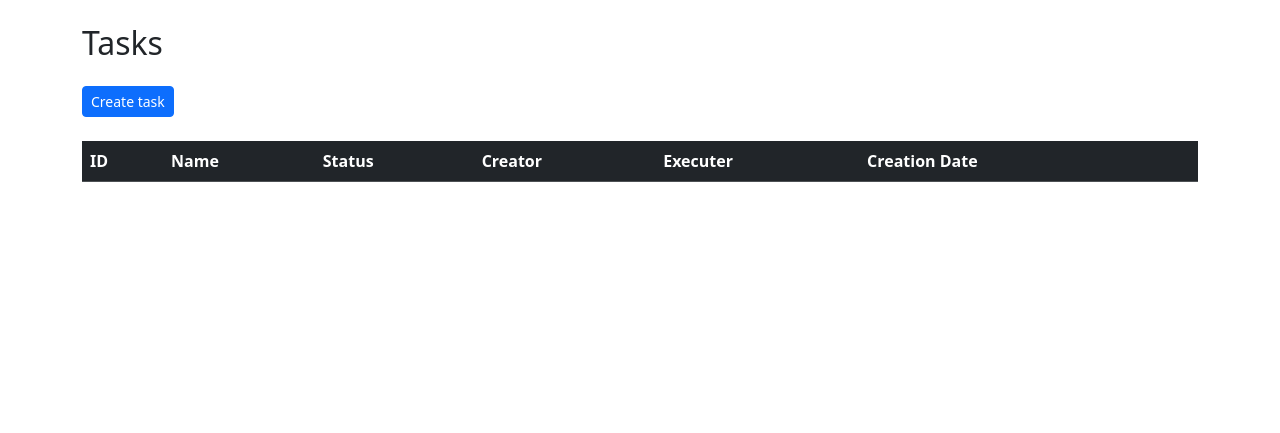
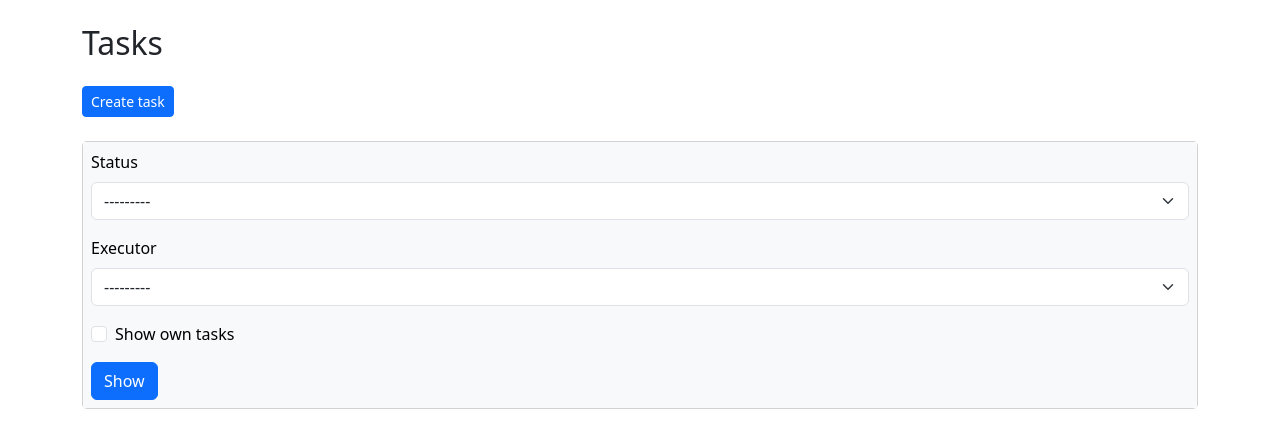
Before and after one commit to GrigoriyKruchinin/python-project-52, a Django app: page /tasks/ in a window 1280 px wide. Shown: the part 72-505 px from the top of the page. Run offline with Django 3.2, Linux system fonts and the light colour scheme; the visitor is signed in with stand-in values (Sample User, id 1); data comes from the database, SQL or seed files in the repository; data that the repository does not hold is empty; some libraries are stand-ins or nearby versions.

Commit message:
added filter to TasksListView

```diff
--- /dev/null
+++ b/task_manager/tasks/filters.py
@@ -0,0 +1,25 @@
+import django_filters
+from django import forms
+from .models import Task
+from django.utils.translation import gettext_lazy as _
+
+
+class TaskFilter(django_filters.FilterSet):
+    def show_own_task(self, queryset, arg, value):
+        if value:
+            return queryset.filter(creator=self.user)
+        return queryset
+
+    own_tasks = django_filters.BooleanFilter(
+        method='show_own_task',
+        widget=forms.CheckboxInput,
+        label=_('Show own tasks'),
+    )
+
+    class Meta:
+        model = Task
+        fields = ['status', 'executor']
+
+    def __init__(self, *args, **kwargs):
+        self.user = kwargs.pop('user')
+        super(TaskFilter, self).__init__(*args, **kwargs)
--- a/task_manager/tasks/views.py
+++ b/task_manager/tasks/views.py
@@ -2,18 +2,38 @@ from django.views.generic import (
     ListView, CreateView, UpdateView, DeleteView, DetailView
 )
 from django.contrib.messages.views import SuccessMessageMixin
+from task_manager.mixins import LoginRequiredMixin, PermitDeleteTaskMixin
+
 from django.utils.translation import gettext_lazy as _
 from django.urls import reverse_lazy
 
 from task_manager.tasks.models import Task
 from .forms import TaskForm
-from task_manager.mixins import LoginRequiredMixin, PermitDeleteTaskMixin
+from .filters import TaskFilter
 
 
 class TasksListView(LoginRequiredMixin, ListView):
     template_name = 'tasks/index.html'
     model = Task
     context_object_name = 'tasks'
+
+    def get_queryset(self):
+        queryset = super().get_queryset()
+        self.filterset = TaskFilter(
+            self.request.GET,
+            queryset=queryset,
+            user=self.request.user.id
+        )
+        return self.filterset.qs
+
+    def get_context_data(self, **kwargs):
+        context = super().get_context_data(**kwargs)
+        context['form'] = self.filterset.form
+        return context
+
+    extra_context = {
+        'button_text': _('Show'),
+    }
 
 
 class TaskCreateView(LoginRequiredMixin, SuccessMessageMixin, CreateView):
--- a/task_manager/templates/tasks/index.html
+++ b/task_manager/templates/tasks/index.html
@@ -11,6 +11,17 @@
 <div class="d-flex justify-content-left my-4">
     <a class="btn btn-primary btn-sm" href="{% url 'task_create' %}" role="button">{% translate "Create task" %}</a>
 </div>
+
+<div class="card text-black d-flex justify-content-left my-4" style="border-radius: 5px">
+    <div class="card-body bg-light p-md-2">
+        <form method="get">
+            {% bootstrap_form_errors form %}
+            {% bootstrap_form form %}
+            {% bootstrap_button button_text button_type="submit" button_class="btn btn-primary" %}
+        </form>
+    </div>
+</div>
+
 <table class="table">
     <thead class="table-dark">
     <tr>
```
Also changed, not shown: task_manager/tasks/filter.py (deleted, +0 -10 lines).
